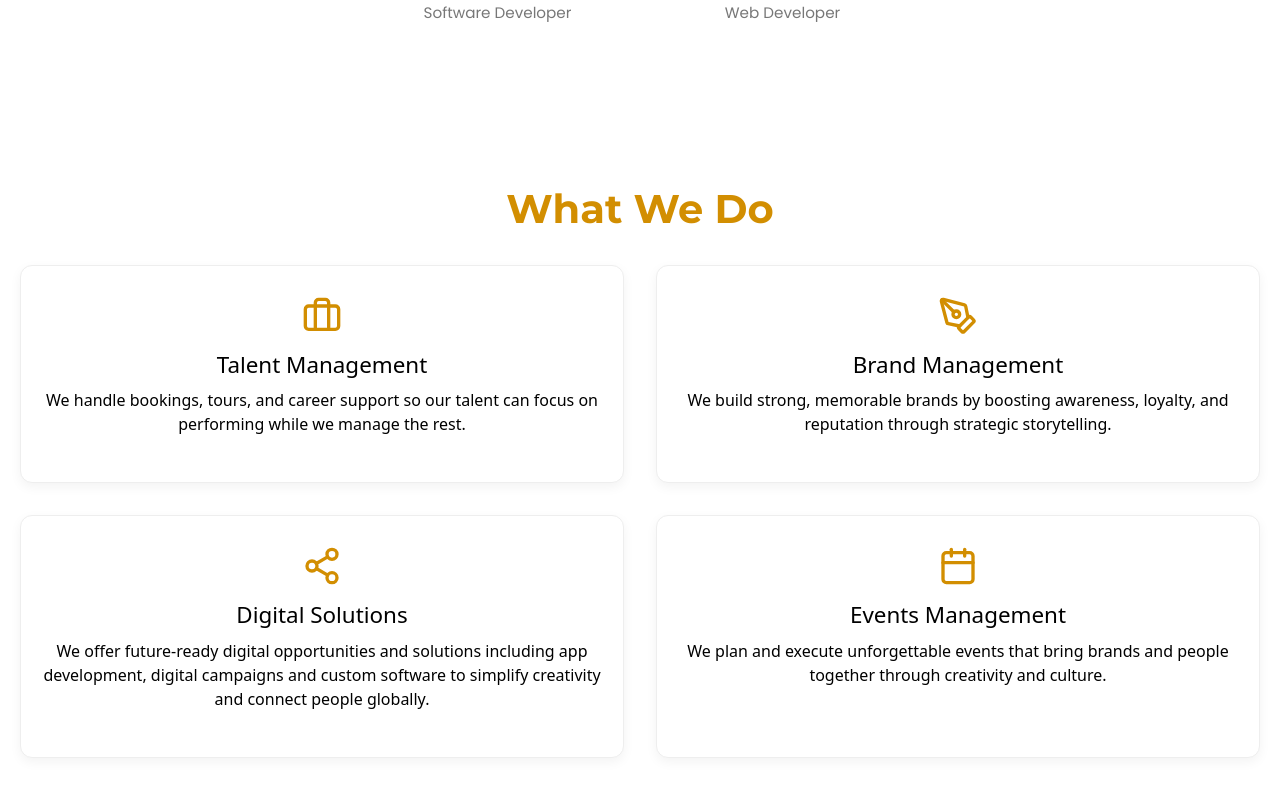
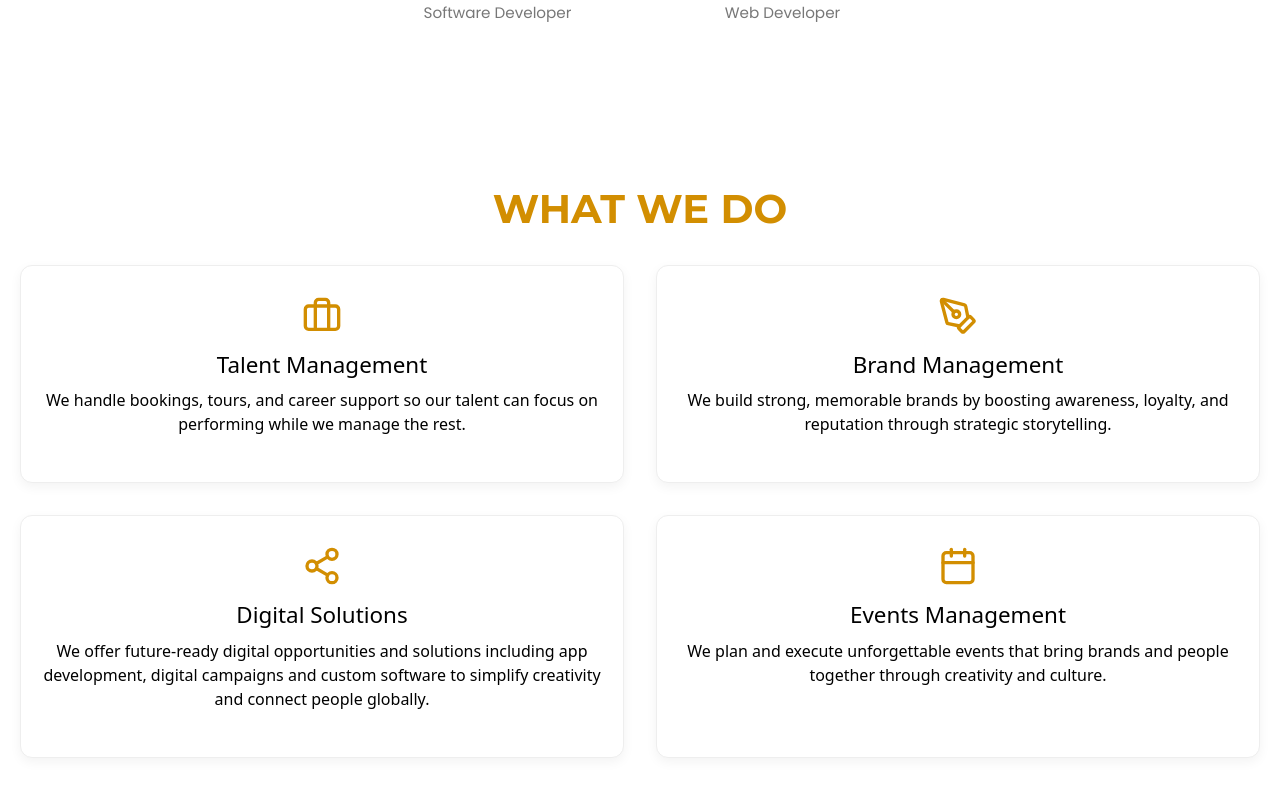
Before and after one commit to SIMPLE-H-O-C/Simple-hoc, a React (Vite) app in the folder simple-hoc/: page / in a window 1280 px wide. Shown: the part 2864-3661 px from the top of the page. Built offline with nearby package versions, Linux system fonts and the light colour scheme.

Commit message:
Update Services.jsx

```diff
--- a/simple-hoc/src/components/Services.jsx
+++ b/simple-hoc/src/components/Services.jsx
@@ -29,7 +29,7 @@ const services = [
 const Services = () => {
   return (
     <section className="services-section" id="services">
-      <h2 className="section-title">What We Do</h2>
+      <h2 className="section-title">WHAT WE DO</h2>
       <div className="services-grid">
         {services.map((service, index) => (
           <motion.div
```
